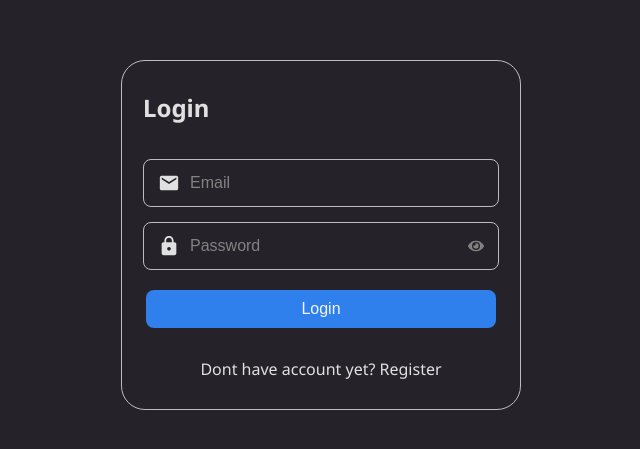
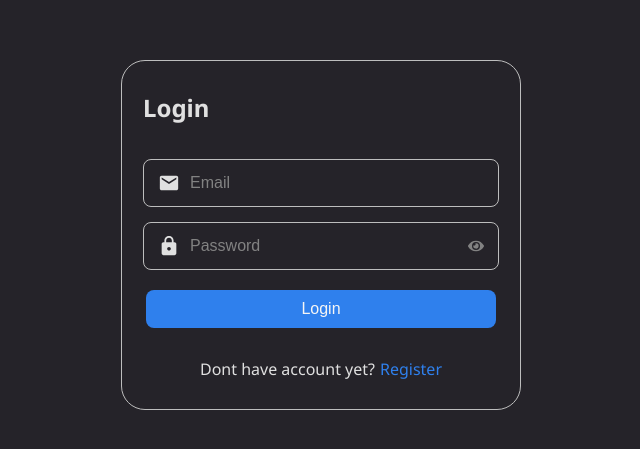
Before and after one commit to guivictorr/auth-app, a React (Create React App) app in the folder frontend/: page /signin in a window 1280 px wide. Shown: the part 165-614 px from the top of the page, without its empty margins (319-959 px from the left). Built offline with nearby package versions, Linux system fonts and the light colour scheme.

Commit message:
routing config

```diff
--- a/frontend/package.json
+++ b/frontend/package.json
@@ -13,12 +13,14 @@
     "react": "^17.0.1",
     "react-dom": "^17.0.1",
     "react-icons": "^3.11.0",
+    "react-router-dom": "^5.2.0",
     "react-scripts": "4.0.0",
     "styled-components": "^5.2.1",
     "typescript": "^4.0.3",
     "web-vitals": "^0.2.4"
   },
   "devDependencies": {
+    "@types/react-router-dom": "^5.1.6",
     "@types/styled-components": "^5.1.4",
     "@typescript-eslint/eslint-plugin": "^4.4.0",
     "@typescript-eslint/parser": "^4.4.0",
--- a/frontend/src/App.tsx
+++ b/frontend/src/App.tsx
@@ -1,12 +1,13 @@
 import React from 'react';
-import SignIn from './pages/SignIn';
+
+import Routes from './routes';
 import GlobalStyles from './styles/Global';
 
 const src: React.FC = () => {
   return (
     <>
       <GlobalStyles />
-      <SignIn />
+      <Routes />
     </>
   );
 };
--- a/frontend/src/pages/SignIn/index.tsx
+++ b/frontend/src/pages/SignIn/index.tsx
@@ -1,5 +1,6 @@
 import React from 'react';
 import { MdEmail, MdLock } from 'react-icons/md';
+import { Link } from 'react-router-dom';
 
 import Input from '../../components/Input';
 
@@ -19,7 +20,10 @@ const SignIn: React.FC = () => {
             placeholder="Password"
           />
           <button type="submit">Login</button>
-          <p>Dont have account yet? Register</p>
+          <p>
+            Dont have account yet?
+            <Link to="/signup">Register</Link>
+          </p>
         </Form>
       </Content>
     </Container>
--- a/frontend/src/pages/SignIn/styles.ts
+++ b/frontend/src/pages/SignIn/styles.ts
@@ -45,6 +45,14 @@ export const Form = styled.form`
     margin-bottom: 35px;
   }
 
+  p {
+    a {
+      text-decoration: none;
+      color: #2f80ed;
+      margin-left: 5px;
+    }
+  }
+
   div + div {
     margin-top: 15px;
   }
--- /dev/null
+++ b/frontend/src/pages/SignUp/index.tsx
@@ -0,0 +1,13 @@
+import React from 'react';
+
+import { Container } from './styles';
+
+const SignUp: React.FC = () => {
+  return (
+    <Container>
+      <h1>SignUp</h1>
+    </Container>
+  );
+};
+
+export default SignUp;
--- /dev/null
+++ b/frontend/src/pages/SignUp/styles.ts
@@ -0,0 +1,3 @@
+import styled from 'styled-components';
+
+export const Container = styled.div``;
--- /dev/null
+++ b/frontend/src/routes/index.tsx
@@ -0,0 +1,16 @@
+import React from 'react';
+import { BrowserRouter, Route } from 'react-router-dom';
+
+import SignIn from '../pages/SignIn';
+import SignUp from '../pages/SignUp';
+
+const Routes: React.FC = () => {
+  return (
+    <BrowserRouter>
+      <Route path="/signin" exact component={SignIn} />
+      <Route path="/signup" exact component={SignUp} />
+    </BrowserRouter>
+  );
+};
+
+export default Routes;
```
Also changed, not shown: 1 other file (tests, documents, lock files or other folders).
